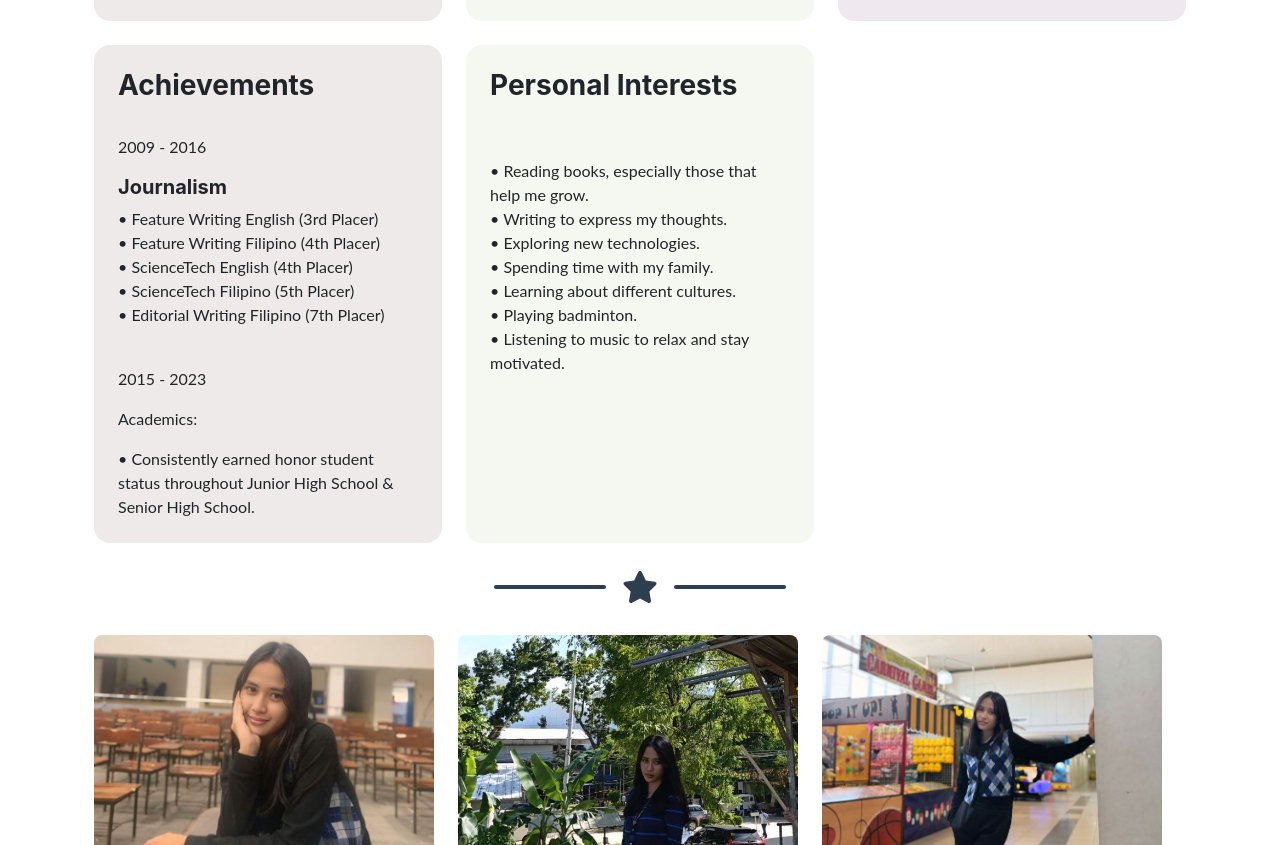
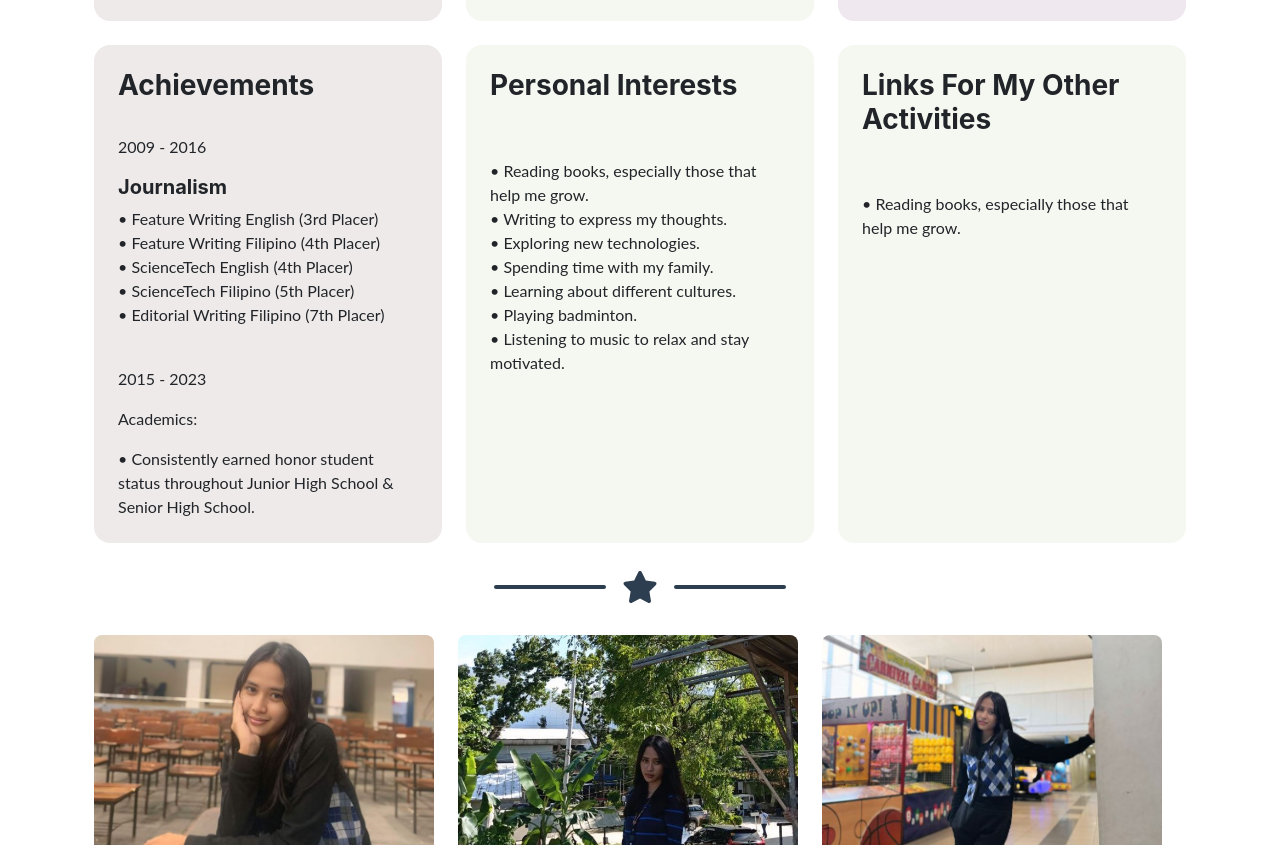
Before and after one commit to charrismagparoc/charris_p.github.io, a plain HTML site: page index.html in a window 1280 px wide. Shown: the part 2042-2887 px from the top of the page. Drawn offline with Linux system fonts and the light colour scheme.

Commit message:
Update index.html

```diff
--- a/index.html
+++ b/index.html
@@ -229,9 +229,20 @@
                                 <br> • Playing badminton.
                                 <br> • Listening to music to relax and stay motivated.
                               </p>
+                            </div>
+                          </div>
+                        </div>
+                           <div class="col-lg-4">
+                          <div class="h-100 bg-green p-4 rounded-4">
+                            <h3>
+                              Links For My Other Activities
+                            </h3>
+                            <div class="py-4">
+                              <p class="text-dark-emphasis">
+                                <br> • Reading books, especially those that help me grow.
+                              </p>
 
                             </div>
-
                           </div>
                         </div>
 
```
